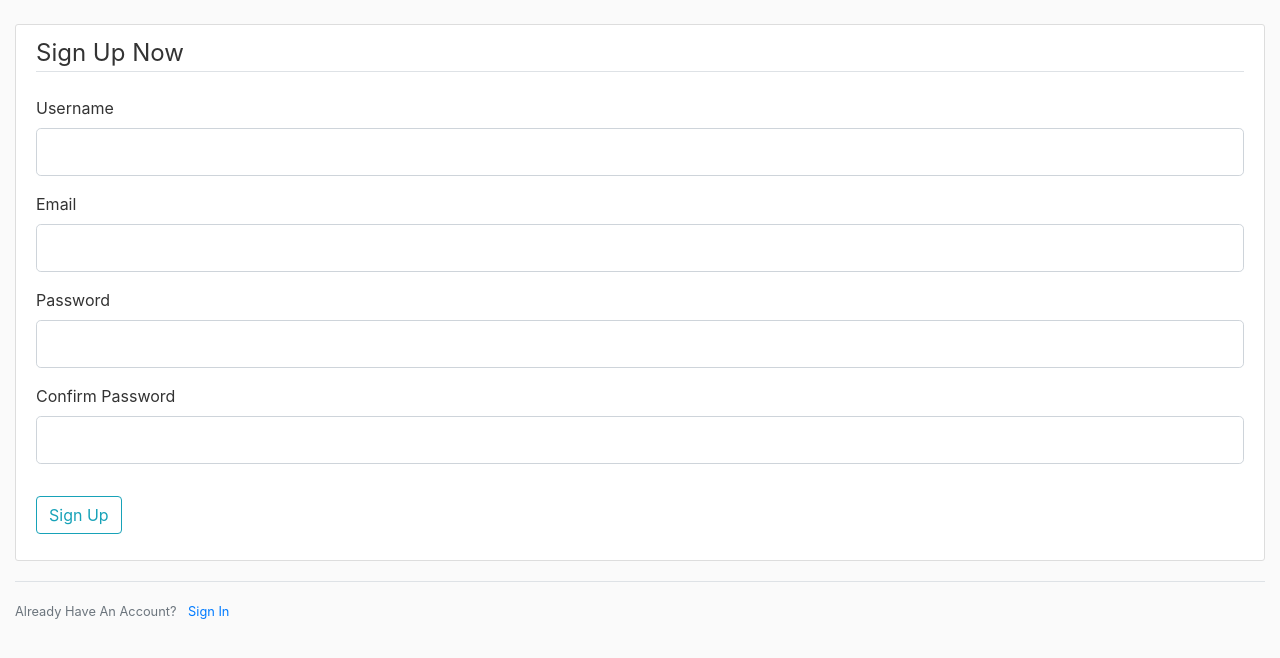
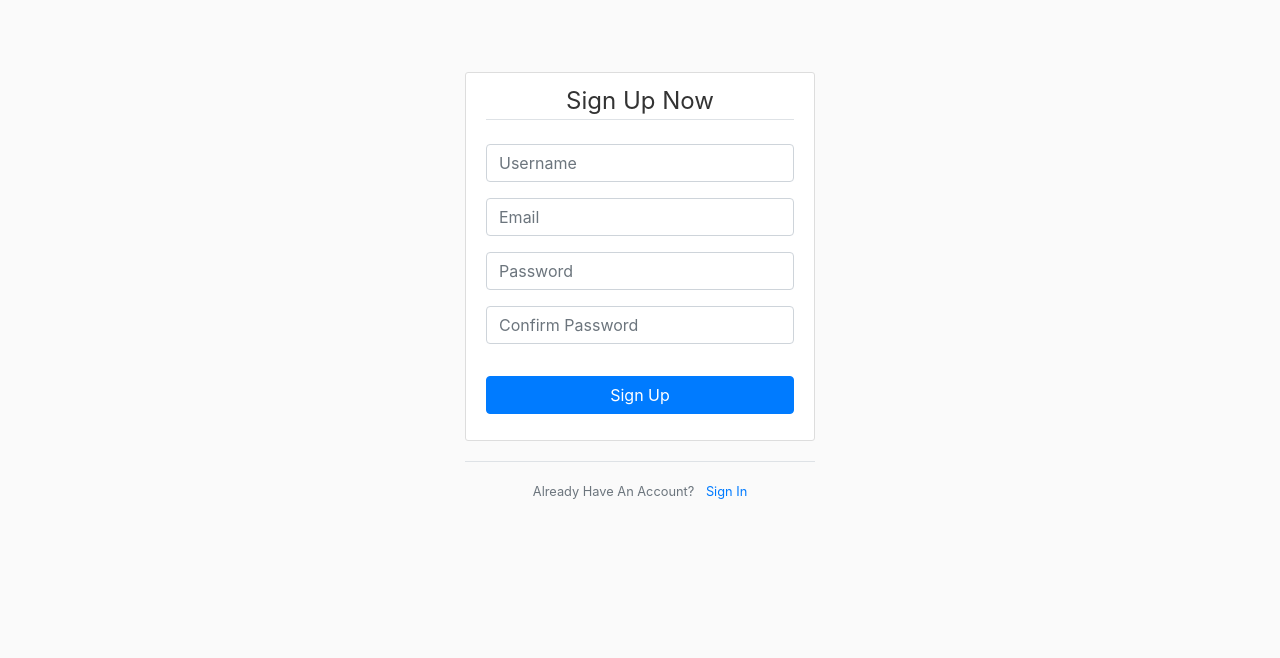
Before and after one commit to andylisi/product-checker, a Flask app: page /register in a window 1280 px wide. Shown: the part 56-714 px from the top of the page. Run offline with Flask 2, Linux system fonts and the light colour scheme; parts of the project's set-up code (start-up, migrations or seed data) failed here and were passed over; some libraries are stand-ins or nearby versions.

Commit message:
Login and Registration Forms
Completed HTML and Flask backend of Login and Registration Forms including form validations and error handling.

```diff
--- a/app.py
+++ b/app.py
@@ -1,4 +1,4 @@
-from flask import Flask, render_template, url_for
+from flask import Flask, render_template, url_for, flash, redirect
 from forms import RegistrationForm, LoginForm
 
 app = Flask(__name__)
@@ -22,8 +22,8 @@ products = [
 
 
 @app.route("/")
-@app.route("/home")
-def home():
+@app.route("/dashboard")
+def dashboard():
     return render_template("dashboard.html", products=products)
 
 
@@ -32,15 +32,26 @@ def settings():
     return render_template("settings.html")
 
 
-@app.route("/register")
+@app.route("/register", methods=['GET', 'POST'])
 def register():
     form = RegistrationForm()
+    if form.validate_on_submit():
+        #arg1 data, arg2 category
+        flash(f'Success - Welcome {form.username.data}!', 'success')
+        return redirect(url_for('home'))
     return render_template('register.html', title='Register', form=form)
 
 
-@app.route("/login")
+@app.route("/login", methods=['GET', 'POST'])
 def login():
     form = LoginForm()
+    if form.validate_on_submit():
+        if form.username.data == 'admin' and form.password.data == 'admin':
+                    #arg1 data, arg2 category
+            flash('Login Success', 'success')
+            return redirect(url_for('home'))
+        else:
+            flash('Login Unsuccesful. Please check username and password', 'danger')
     return render_template('login.html', title='Login', form=form)
 
 
--- a/forms.py
+++ b/forms.py
@@ -8,9 +8,9 @@ class RegistrationForm(FlaskForm):
                            DataRequired(), Length(min=4, max=20)])
     email = StringField('Email', validators=[DataRequired(), Email()])
     password = PasswordField('Password', validators=[
-                             DataRequired(), Length(min=8, max=50)])
+                             DataRequired(), Length(min=2, max=50)])
     confirm_password = PasswordField('Confirm Password', validators=[
-                                     DataRequired(), Length(min=8, max=50), EqualTo('password')])
+                                     DataRequired(), Length(min=2, max=50), EqualTo('password')])
     submit = SubmitField('Sign Up')
 
 
--- a/templates/layout.html
+++ b/templates/layout.html
@@ -7,7 +7,6 @@
 
     <!-- Bootstrap CSS -->
     <link rel="stylesheet" href="https://maxcdn.bootstrapcdn.com/bootstrap/4.0.0/css/bootstrap.min.css" integrity="sha384-Gn5384xqQ1aoWXA+058RXPxPg6fy4IWvTNh0E263XmFcJlSAwiGgFAW/dAiS6JXm" crossorigin="anonymous">
-
     <link rel="stylesheet" type="text/css" href="{{ url_for('static', filename='main.css') }}">
 
     {% if title %}
@@ -22,12 +21,12 @@
 			<div class="container-fluid">
 				<a class="navbar-brand mr-4" href="/">Product Checker</a>
 				<div class="navbar-nav mr-auto">
-					<a class="nav-item nav-link" href="/">Dashboard</a>
-					<a class="nav-item nav-link" href="/settings">Settings</a>
+					<a class="nav-item nav-link" href="{{ url_for('dashboard') }}">Dashboard</a>
+					<a class="nav-item nav-link" href="{{ url_for('settings') }}">Settings</a>
 				</div>
 				<!-- Navbar Right Side -->
 				<div class="navbar-nav">
-					<a class="nav-item nav-link" href="/login">Logout</a>
+					<a class="nav-item nav-link" href="{{ url_for('login') }}">Logout</a>
 				</div>
 			</div>
 		</nav>
@@ -35,6 +34,15 @@
     <main role="main" class="container-fluid">
 		<div class="row">
 			<div class="col-lg-12">
+        {% with messages = get_flashed_messages(with_categories=true) %}
+          {% if messages %}
+            {% for category, message in messages %}
+              <div class="alert alert-{{ category }}">
+                {{ message }}
+              </div>
+            {% endfor %}
+          {% endif %}
+        {% endwith %}
 				{% block content %}{% endblock %}
 			</div>
 		</div>
--- a/templates/register.html
+++ b/templates/register.html
@@ -1,29 +1,68 @@
 {% extends "layout.html" %}
 {% block content %}
+<div class="container mt-5 text-center">
+    <div class ="row justify-content-center" >
+		<div class = "col-md-5 col-lg-4">
             <div class="content-section">
-    <form method="POST" action="">
+                <form novalidate method="POST" action="">
                     {{ form.hidden_tag() }}     <!--CSRF Token-->
                     <fieldset class="form-group">
                         <legend class="border-bottom mb-4">Sign Up Now</legend>
+                        <!--Username-->
                         <div class="form-group">
-                {{ form.username.label(class="form-control-label") }}
-                {{ form.username(class="form-control form-control-lg") }}
+                            {% if form.username.errors %}
+                                {{ form.username(class="form-control is-invalid", placeholder="Username") }}
+                                <div class="invalid-feedback">
+                                    {% for error in form.username.errors %}
+                                        <span>{{ error }}</span>
+                                    {% endfor %}
                                 </div>
+                            {% else %}
+                                {{ form.username(class="form-control", placeholder="Username") }}
+                            {% endif %}
+                        </div>
+                        <!--Email-->
                         <div class="form-group">
-                {{ form.email.label(class="form-control-label") }}
-                {{ form.email(class="form-control form-control-lg") }}
+                            {% if form.email.errors %}
+                                {{ form.email(class="form-control is-invalid", placeholder="Email") }}
+                                <div class="invalid-feedback">
+                                    {% for error in form.email.errors %}
+                                        <span>{{ error }}</span>
+                                    {% endfor %}
                                 </div>
+                            {% else %}
+                                {{ form.email(class="form-control", placeholder="Email") }}
+                            {% endif %}
+                        </div>
+                        <!--Password-->
                         <div class="form-group">
-                {{ form.password.label(class="form-control-label") }}
-                {{ form.password(class="form-control form-control-lg") }}
+                            {% if form.password.errors %}
+                                {{ form.password(class="form-control is-invalid", placeholder="Password") }}
+                                <div class="invalid-feedback">
+                                    {% for error in form.password.errors %}
+                                        <span>{{ error }}</span>
+                                    {% endfor %}
                                 </div>
+                            {% else %}
+                                {{ form.password(class="form-control", placeholder="Password") }}
+                            {% endif %}
+                        </div>
+                        <!--Confirm Password-->
                         <div class="form-group">
-                {{ form.confirm_password.label(class="form-control-label") }}
-                {{ form.confirm_password(class="form-control form-control-lg") }}
+                            {% if form.confirm_password.errors %}
+                                {{ form.confirm_password(class="form-control is-invalid", placeholder="Confirm Password") }}
+                                <div class="invalid-feedback">
+                                    {% for error in form.confirm_password.errors %}
+                                        <span>{{ error }}</span>
+                                    {% endfor %}
+                                </div>
+                            {% else %}
+                                {{ form.confirm_password(class="form-control", placeholder="Confirm Password") }}
+                            {% endif %}
                         </div>
                     </fieldset>
                     <div class="form-group">
-            {{ form.submit(class="btn btn-outline-info") }}
+                        {{ form.submit(class="btn btn-primary btn-block") }}
                     </div>
                 </form>
             </div>
@@ -32,4 +71,7 @@
                     Already Have An Account? <a class="ml-2" href="{{ url_for('login') }}"> Sign In</a>
                 </small>
             </div>
+        </div>
+    </div>
+</div>
 {% endblock content %}
```
Also changed, not shown: templates/login.html (+62 -10 lines). Lines whose indentation alone changed are shown as unchanged.
